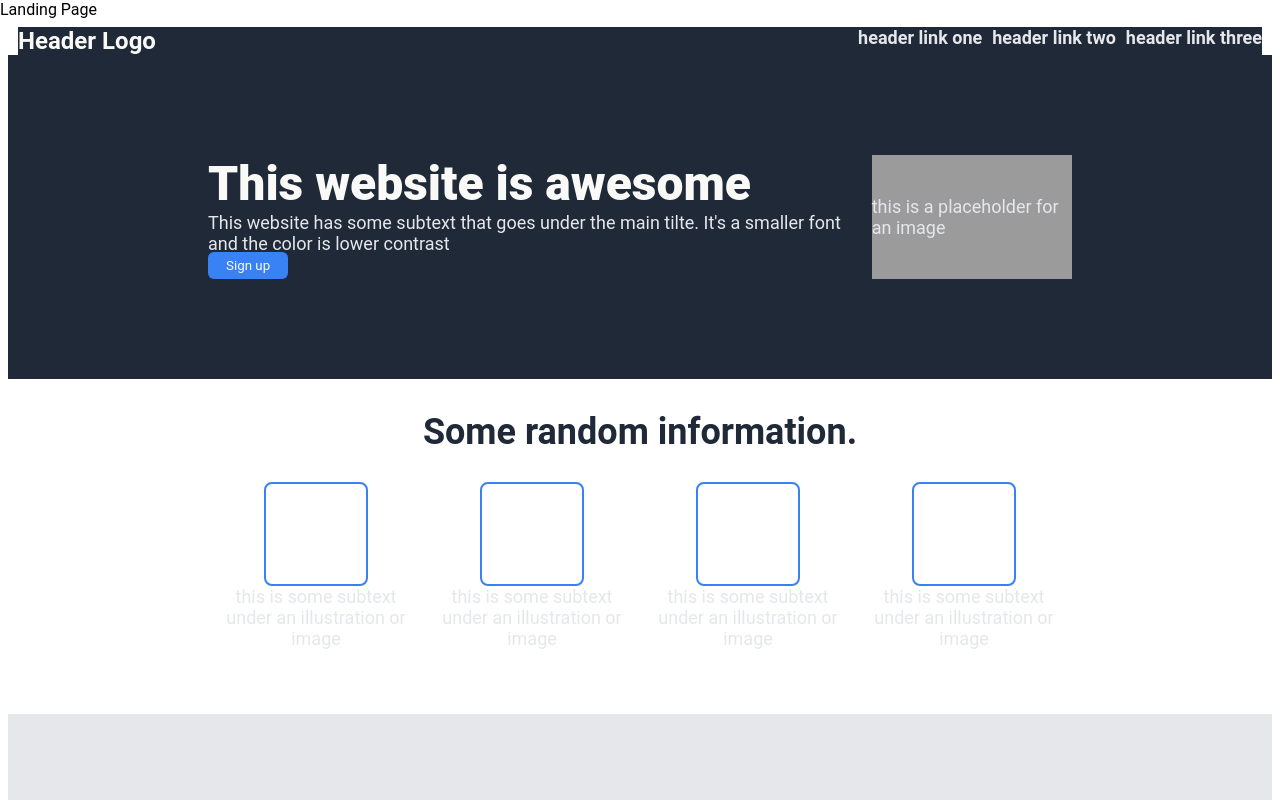
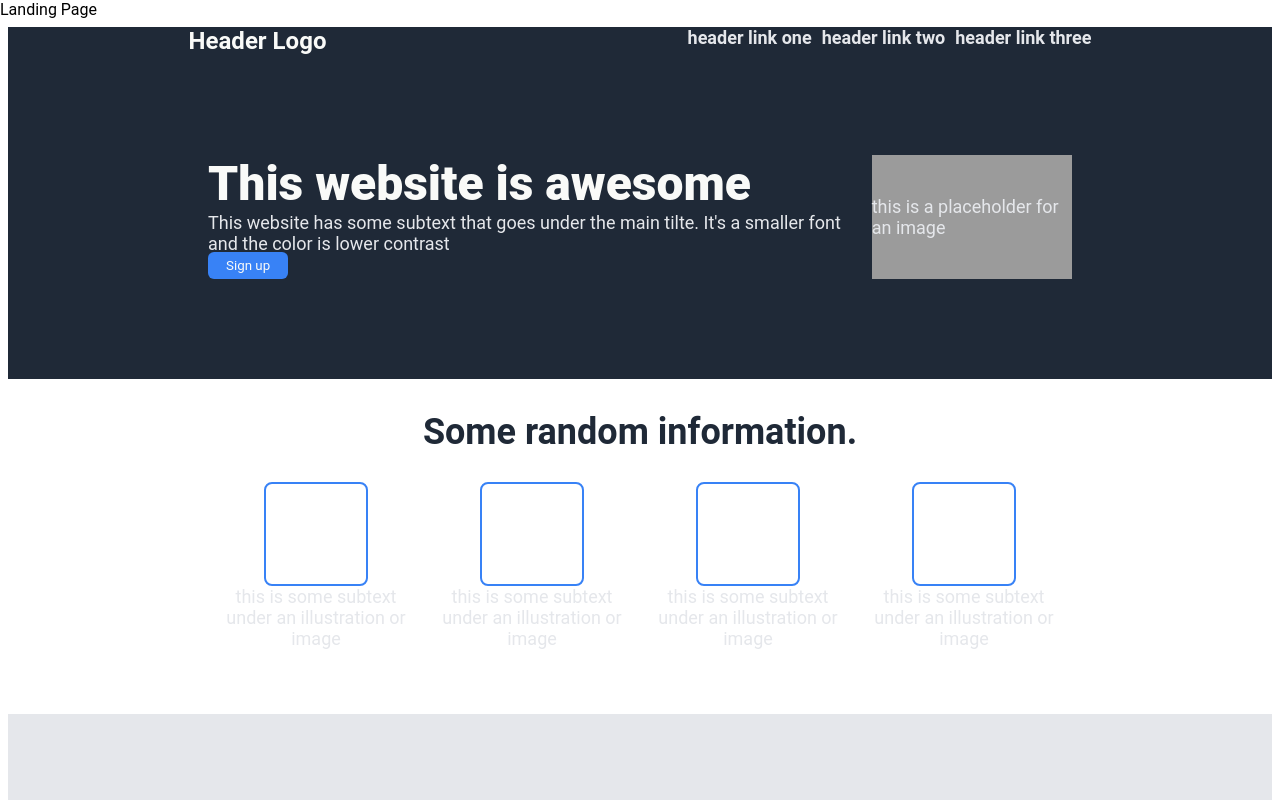
Before and after one commit to singularbluebird/Landing-Page-Foundations-TOP, a plain HTML site: page index.html in a window 1280 px wide. Shown: the top 800 px of the page. Drawn offline with Linux system fonts and the light colour scheme.

Commit message:
Takes away inline margin in header

```diff
--- a/style.css
+++ b/style.css
@@ -6,8 +6,7 @@
 
 .header {
     flex-direction: row;
-    justify-content: space-between;
-    margin-inline: 10px;
+    justify-content: space-around;
     background-color: #1f2937;
     font-family: 'Roboto', sans-serif;
     font-size: 24px;
@@ -24,6 +23,7 @@
     background-color: #1f2937;
     flex-direction: row;
     padding: 100px 200px;
+    justify-content: space-between;
 }
 
 .information {
```
